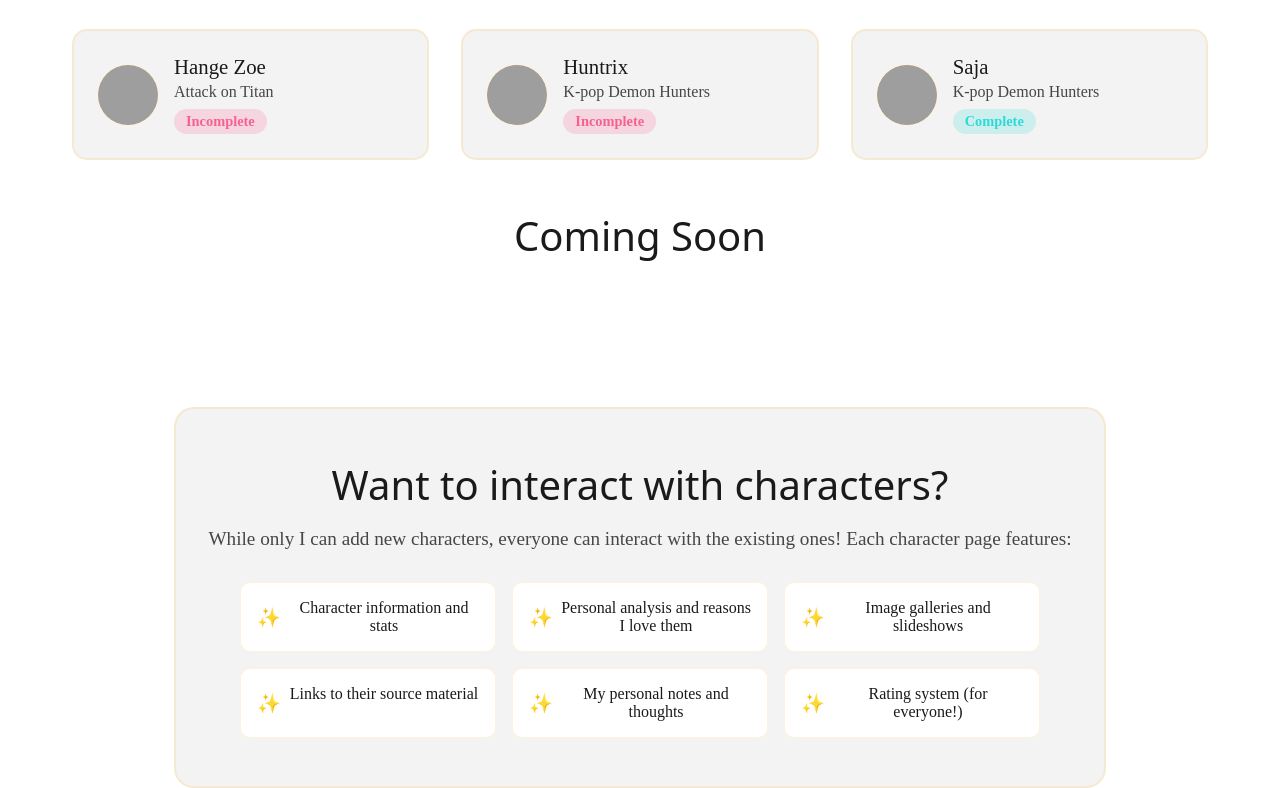
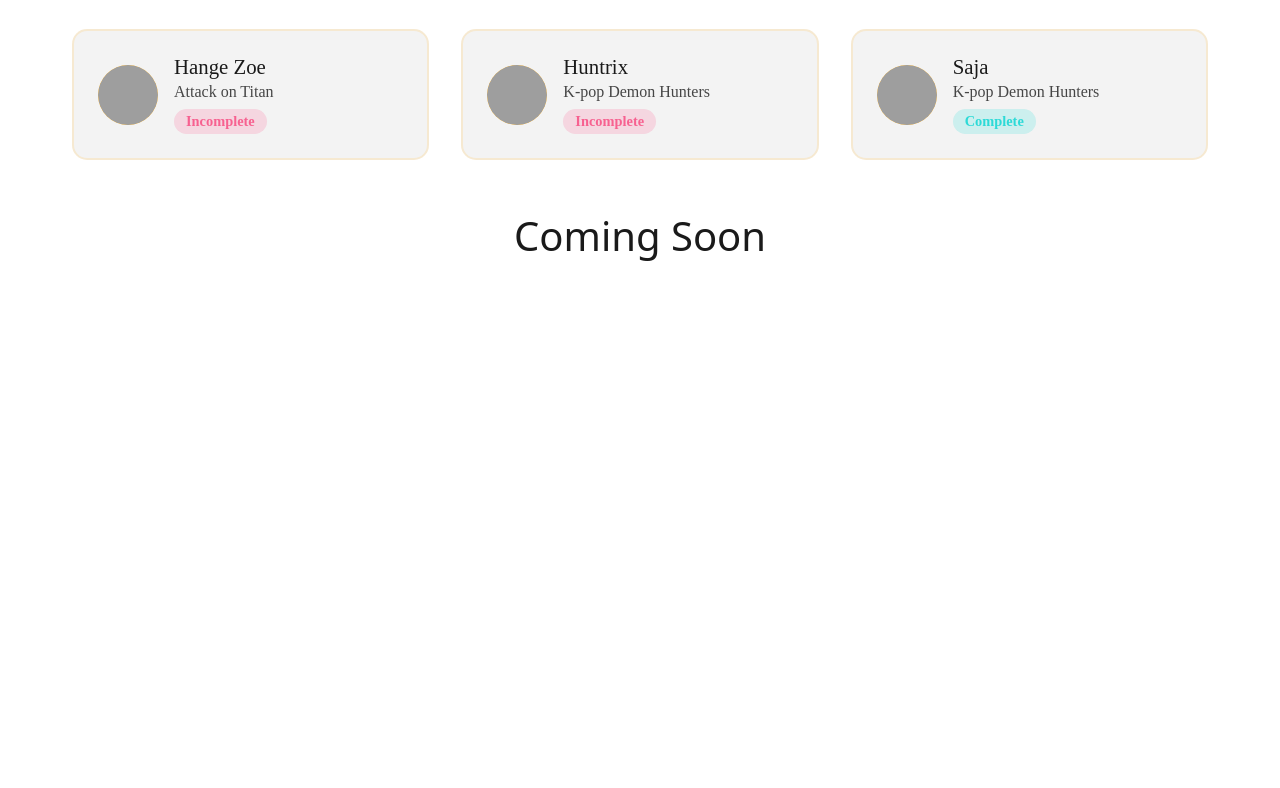
Before and after one commit to Auggie0w0/personal-simp-site, a plain HTML site: page character-list.html in a window 1280 px wide. Shown: the part 1036-1824 px from the top of the page. After the commit the page ends 1379 px from the top, so only its background shows below. Drawn offline with Linux system fonts and the light colour scheme; grey boxes are pictures that could not be loaded; a web font is replaced by a local one.

Commit message:
Remove 'Want to interact with characters?' section from character list page

```diff
--- a/character-list.html
+++ b/character-list.html
@@ -173,18 +173,7 @@
 
         </div>
 
-        <div class="add-character-section">
-            <h2>Want to interact with characters?</h2>
-            <p>While only I can add new characters, everyone can interact with the existing ones! Each character page features:</p>
-            <ul class="feature-list">
-                <li>Character information and stats</li>
-                <li>Personal analysis and reasons I love them</li>
-                <li>Image galleries and slideshows</li>
-                <li>Links to their source material</li>
-                <li>My personal notes and thoughts</li>
-                <li>Rating system (for everyone!)</li>
-            </ul>
-        </div>
+
     </main>
 
 
```
